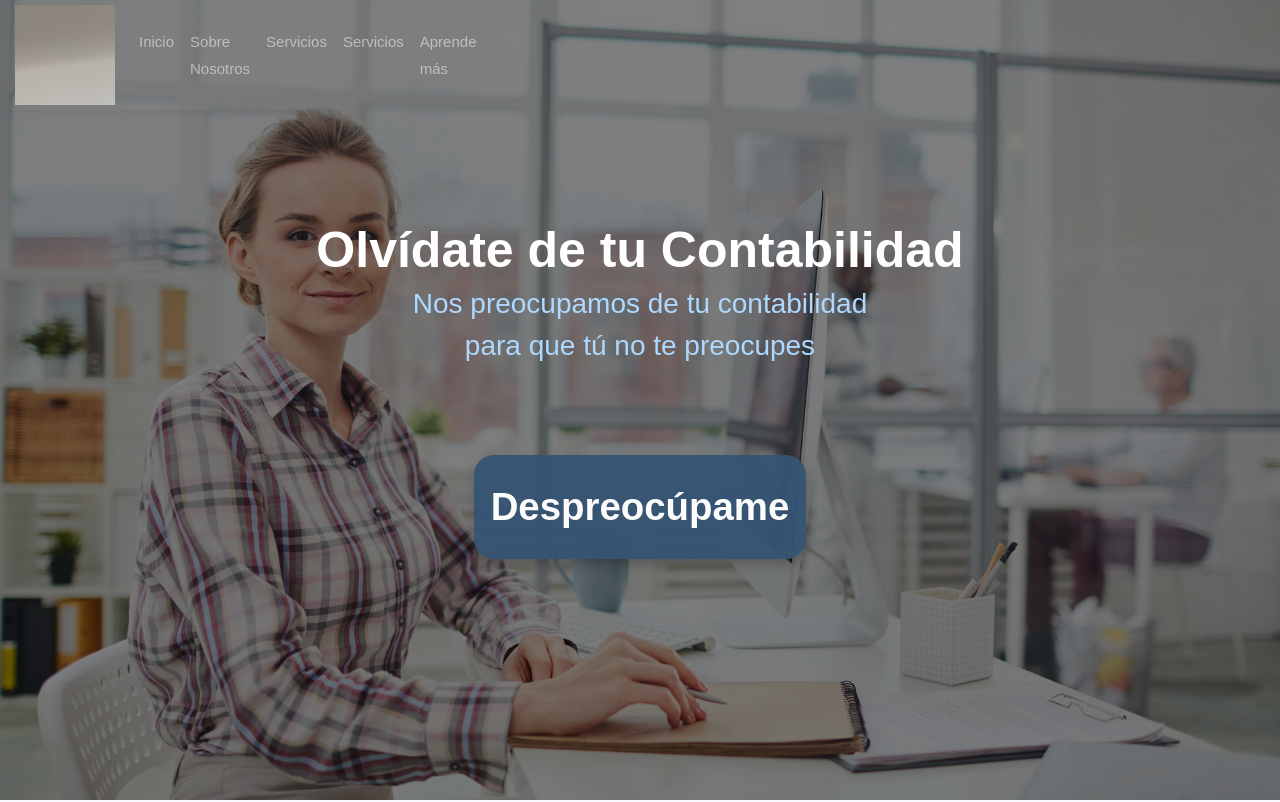
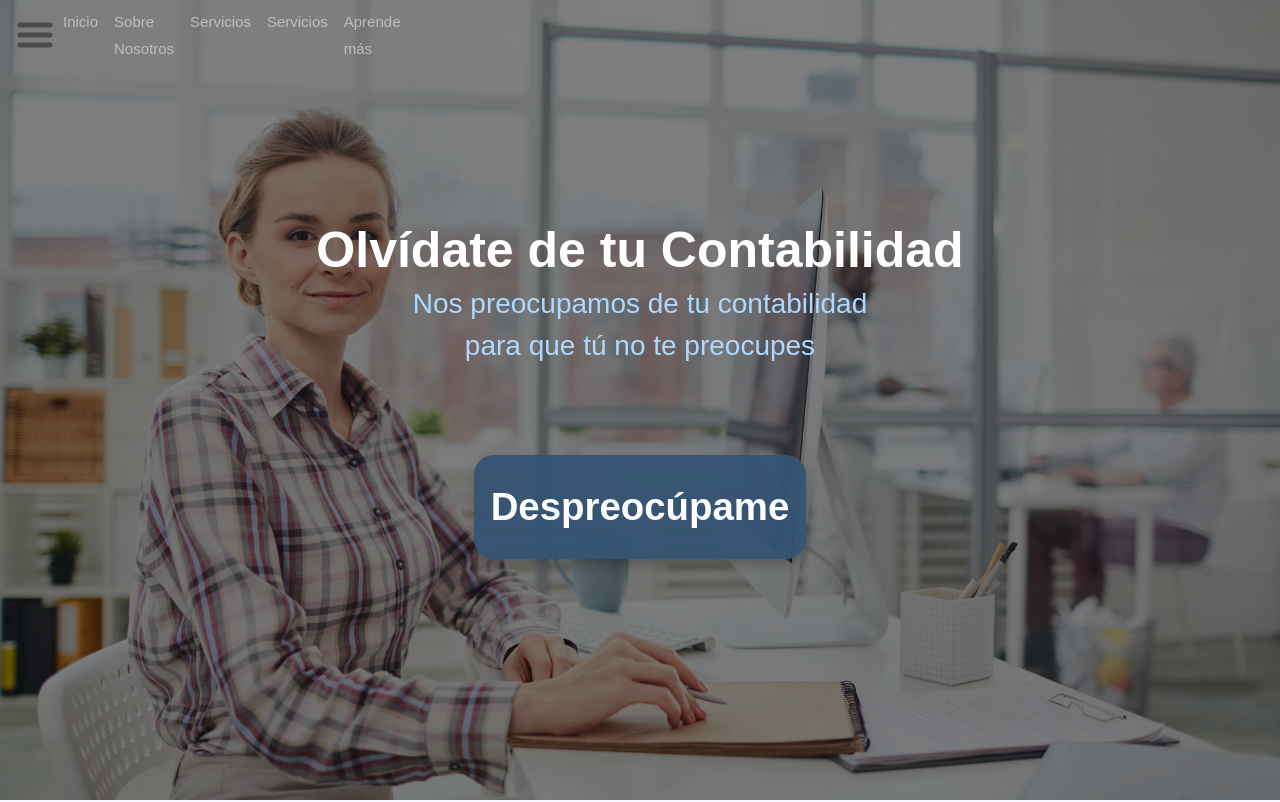
Before and after one commit to LuisanSuarez/sca_light, a React (Create React App) app: page /blog in a window 1280 px wide. Shown: the top 802 px of the page. Built offline with nearby package versions, Linux system fonts and the light colour scheme.

Commit message:
header animation

```diff
--- a/src/components/Header.js
+++ b/src/components/Header.js
@@ -28,7 +28,7 @@ const Header = ({ showNav }) => {
           </div>
         </form> */}
         <button
-          className="navbar-toggler"
+          className={`navbar-toggler ${showNav}`}
           type="button"
           data-toggle="collapse"
           data-target="#ftco-nav"
--- a/src/scss/_header.scss
+++ b/src/scss/_header.scss
@@ -1,7 +1,11 @@
 .navbar {
     position: fixed !important;
+}
 
-
+.navbar-brand {
+    width: 139px;
+    height: 50px;
+    margin: auto 0 !important;
 }
 
 .navbar.show {
@@ -10,10 +14,13 @@
     width: 100%;
 
     & .logo-img {
-        background: url('../img/image_1.jpg');
-        width: 300px;
-        height: 100px;
+        background: url('../img/logo.png');
+        width: 100%;
+        height: 100%;
+        background-size: cover;
+        opacity: 1;
         transition: all 0.4s ease-in-out;
+        padding: 0 !important;
 
     }
 }
@@ -21,12 +28,47 @@
 .navbar.hide {
     background: transparent !important;
     transition: all 0.4s ease-in-out;
-    width: 27%;
+    width: 0%;
 
     & .logo-img {
-        background: url('../img/image_2.jpg');
-        width: 100px;
-        height: 100px;
+        background: url('../img/hamburger-512.png');
+        width: 40px;
+        height: 40px;
+        background-size: cover;
+        opacity: 0.4;
         transition: all 0.4s ease-in-out;
+        padding: 0 !important;
     }
 }
+
+
+.navbar-toggler {
+    display: none;
+}
+
+// .navbar-toggler.show {
+//     display: inline-block;
+//     // width: 100%;
+//     opacity: 1;
+//     transition: all 4s ease-in-out;
+
+//     & span {
+//         opacity: 1;
+//         transition: all 4s ease-in-out;
+
+//     }
+
+// }
+
+// .navbar-toggler.hide {
+//     display: none;
+//     // width: 0;
+//     opacity: 0;
+//     transition: all 4s ease-in-out;
+
+//     & span {
+//         transition: all 4s ease-in-out;
+
+//     }
+
+// }
```
Also changed, not shown: src/img/hamburger-512.png (added), src/img/logo.png (added).
